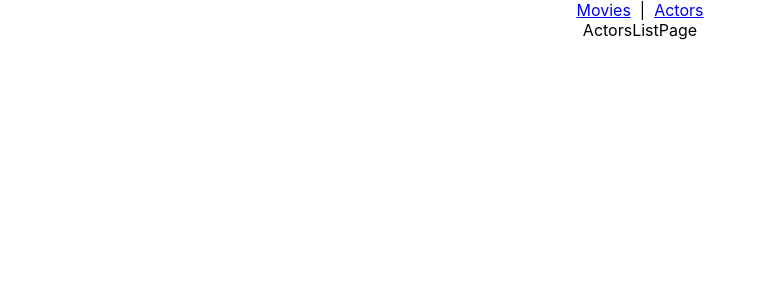
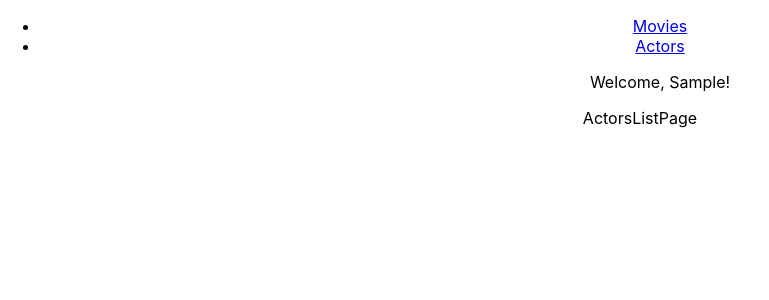
Before and after one commit to avilla13/React-Movies, a React (Create React App) app: page /actors in a window 1280 px wide. Both pictures are taken after typing "Sample" into the empty fields and a click on the button "Sign In". Shown: the top 300 px of the page, without its empty margins (0-769 px from the left). Built offline with nearby package versions, Linux system fonts and the light colour scheme.

Commit message:
Refactor App.jsx & NavBar.jsx showing the logged in username

```diff
--- a/src/components/NavBar/NavBar.jsx
+++ b/src/components/NavBar/NavBar.jsx
@@ -1,11 +1,19 @@
 import { Link } from "react-router-dom"
 
-export default function NavBar() {
+export default function NavBar({ user }) {
   return (
-    <nav>
-        <Link to="/">Movies</Link>
-        &nbsp; | &nbsp;
-        <Link to="/actors">Actors</Link>
+    <nav className="navbar">
+      <div className="navbar-menu">
+        <ul className="navbar-items">
+          <li>
+            <Link to="/" >Movies</Link>
+          </li>
+          <li>
+            <Link to="/actors" >Actors</Link>
+          </li>
+          <p>Welcome, {user.username}!</p>
+        </ul>
+      </div>
     </nav>
   )
 }
--- a/src/pages/App/App.jsx
+++ b/src/pages/App/App.jsx
@@ -7,7 +7,7 @@ import MovieDetailPage from '../MovieDetailPage/MovieDetailPage';
 import ActorsListPage from '../ActorsListPage/ActorsListPage';
 import './App.css';
 
-function App() {
+export default function App() {
   const [user, setUser] = useState(null);
 
   function loginUser(user) {
@@ -18,7 +18,7 @@ function App() {
     <main className="App">
       { user ?
         <>
-          <NavBar />
+          <NavBar user={user} />
           <Routes>
             <Route path="/" element={<MoviesListPage />} />
             <Route path="/movies/:movieName" element={<MovieDetailPage />} />
@@ -31,5 +31,3 @@ function App() {
     </main>
   );
 }
-
-export default App;
--- a/src/pages/LoginPage/LoginPage.jsx
+++ b/src/pages/LoginPage/LoginPage.jsx
@@ -8,8 +8,8 @@ export default function LoginPage({loginUser}) {
   function handleAddUser(evt) {
     evt.preventDefault();
     loginUser(newUser);
-    // setNewUser('');
   }
+
 	function handleChange(evt){
 		setNewUser({...newUser, [evt.target.name]: evt.target.value})
 		console.log(evt.target);
```
